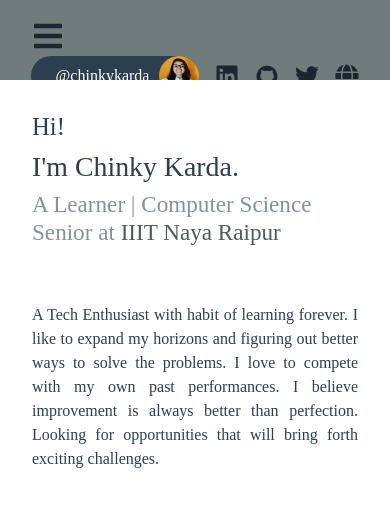
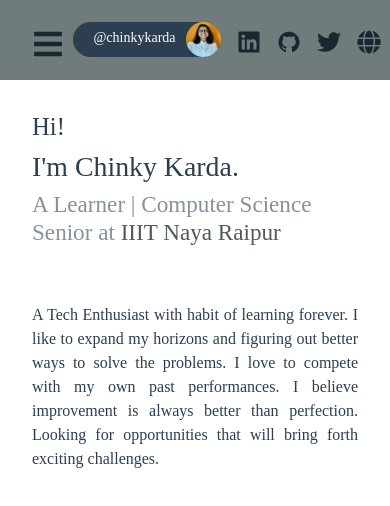
Before and after one commit to chinkykarda/chinkykarda.github.io, a React (Create React App) app: page /#/ in a window 390 px wide. Shown: the top 506 px of the page. Built offline with nearby package versions, Linux system fonts and the light colour scheme.

Commit message:
responsive

```diff
--- a/src/AllComponents/Components/styles.css
+++ b/src/AllComponents/Components/styles.css
@@ -14,6 +14,7 @@
     color: #2C3E50;
     padding: 2rem;
     z-index: 1;
+    text-align: justify;
 }
 
 .morganstanley {
--- a/src/AllComponents/NavbarComponent/Navbar.css
+++ b/src/AllComponents/NavbarComponent/Navbar.css
@@ -114,13 +114,13 @@ span {
     width: 50px;
     border-radius: 50%;
 }
-@media screen and (max-width: 600px) {
+@media screen and (max-width: 400px) {
     .chip {
         display: inline-block;
-        padding: 0 25px;
-        height: 40px;
-        font-size: 16px;
-        line-height: 40px;
+        padding: 0 20px;
+        height: 35px;
+        font-size: 14px;
+        line-height: 32px;
         border-radius: 25px;
         background-color: #2C3E50;
         color: white;
@@ -128,9 +128,9 @@ span {
 
     .chip img {
         float: right;
-        margin: 0 -25px 0 10px;
-        height: 40px;
-        width: 40px;
+        margin: 0 -20px 0 10px;
+        height: 35px;
+        width: 35px;
         border-radius: 50%;
     }
 
```
